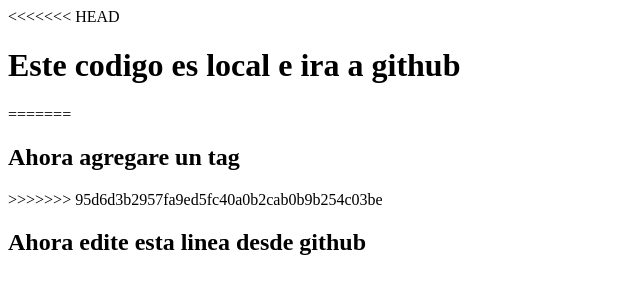
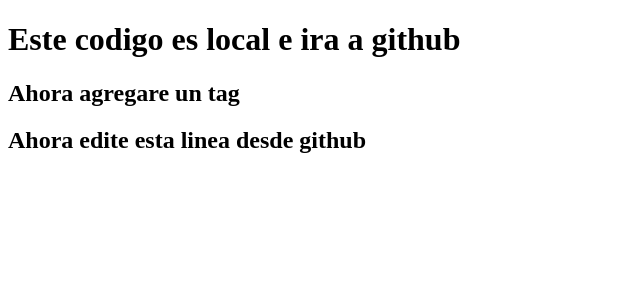
Before and after one commit to RojoRX/emergentes, a plain HTML site: page index.html in a window 1280 px wide. Shown: the whole page, without its empty margins (0-640 px from the left). Drawn offline with Linux system fonts and the light colour scheme.

Commit message:
Commit Updated

```diff
--- a/index.html
+++ b/index.html
@@ -4,13 +4,8 @@
 	<title>index</title>
 </head>
 <body>
-<<<<<<< HEAD
 <h1>Este codigo es local e ira a github</h1>
-
-=======
-
 <h2>Ahora agregare un tag</h2>
->>>>>>> 95d6d3b2957fa9ed5fc40a0b2cab0b9b254c03be
 <h2>Ahora edite esta linea desde github</h2>
 </body>
 </html>
```
